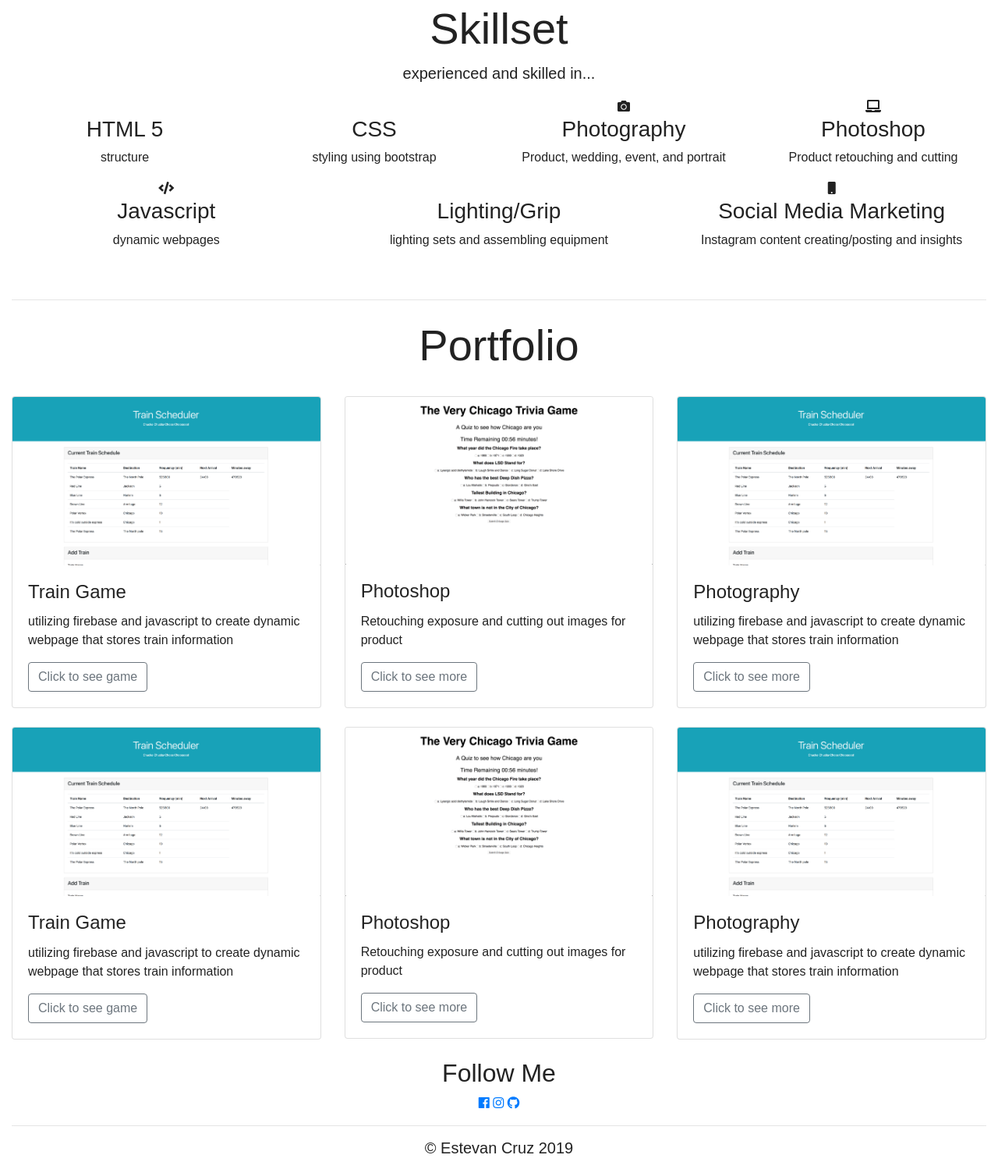
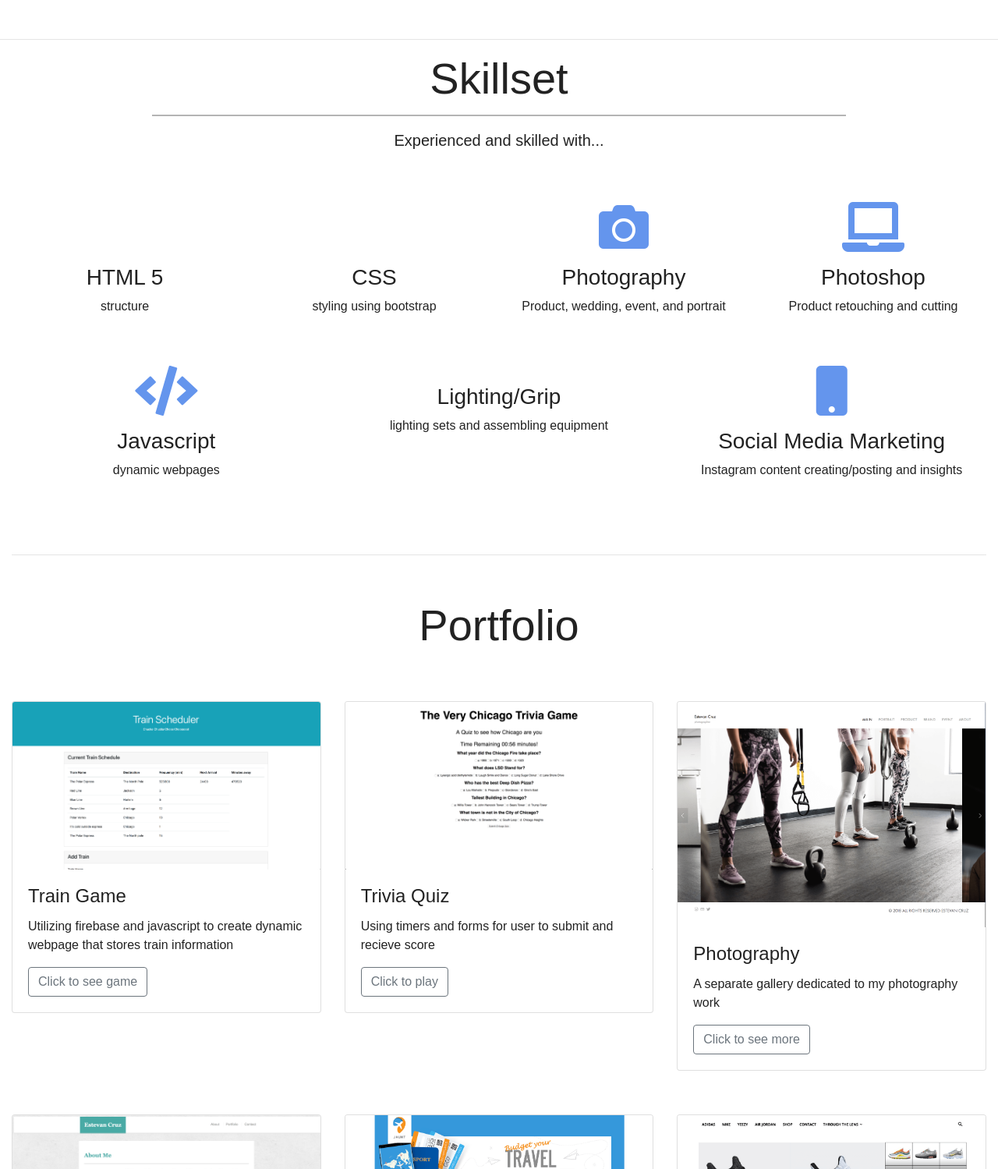
Before and after one commit to estevansta/portfolio, a plain HTML site: page index.html in a window 1280 px wide. Shown: the part 1301-2800 px from the top of the page at 78% size. Drawn offline with nearby package versions, Linux system fonts and the light colour scheme.

Commit message:
images , descriptions and links added to portfolio

```diff
--- a/assets/css/style.css
+++ b/assets/css/style.css
@@ -26,3 +26,35 @@ html, body {
     position: absolute;
     top: 39%;
 }
+
+.jumbotron {
+    padding: 1rem;
+    border-radius: 0;
+}
+
+.padding {
+    padding-bottom: 2rem;
+}
+
+.welcome {
+    width: 75%;
+    margin: 0 auto;
+    padding: top 2rem;
+}
+
+.welcome hr {
+    border-top: 2px solid #b4b4b4;
+    width: 95%;
+    margin-top: .3rem;
+    margin-bottom: 1rem;
+}
+
+.fa-code, .fa-html5, .fa-css3, .fa-camera, .fa-laptop, .fa-mobile, .fa-sun-o{
+    color: cornflowerblue;
+    font-size: 4em;
+    margin: 1rem;
+}
+
+footer {
+    background-color: darkgray;
+}
--- a/index.html
+++ b/index.html
@@ -61,9 +61,9 @@
     <div class="container-fluid padding">
         <div class="row padding text-center">
             <div class="col-lg-6">
-                <h2> Nice to meet you, my name is Estevan Cruz</h2>
-                <p> I am currently a coding Bootcamp student at Northwestern University. I've been a freelance Photographer for 6 years and now i'm venturing
-                        into the world of technology. I work close with brands on collaborative content for social media and I produce visuals for coporate decks.</p>
+                <h2> About me</h2>
+                <p> My name is Estevan Cruz I am currently a coding Bootcamp student at Northwestern University. I've been a freelance Photographer for 6 years as I           venture into the world of technology through coding. I work with several creative agencies to create content for their coporate decks, social media,
+                    and for their clients. </p>
             </div>
             <div class="col-lg-6">
                 <img src="assets/images/about-me.jpg" class="img-fluid">
@@ -81,7 +81,7 @@
             <hr>
             <div class="col-12">
                 <p class="lead">
-                    experienced and skilled in...
+                    Experienced and skilled with...
                 </p>
             </div>
         </div>
@@ -147,7 +147,7 @@
                     <img class="card-img-top" src="assets/images/train-game.png">
                         <div class="card-body">
                             <h4 class="card-title"> Train Game</h4>
-                            <p class="card-text"> utilizing firebase and javascript to create dynamic webpage that stores train information</p>
+                            <p class="card-text"> Utilizing firebase and javascript to create dynamic webpage that stores train information</p>
                             <a href="https://estevansta.github.io/train-scheduler-assignment/" class="btn btn-outline-secondary"> Click to see game</a>
                         </div>
                 </div>
@@ -156,18 +156,18 @@
                 <div class="card">
                     <img class="card-img-top" src="assets/images/trivia-quiz.png">
                         <div class="card-body">
-                            <h4 class="card-title"> Photoshop </h4>
-                            <p class="card-text"> Retouching exposure and cutting out images for product</p>
-                            <a href="http://estevancruz.com/amazon/" class="btn btn-outline-secondary"> Click to see more</a>
+                            <h4 class="card-title"> Trivia Quiz </h4>
+                            <p class="card-text"> Using timers and forms for user to submit and recieve score </p>
+                            <a href="https://estevansta.github.io/TriviaGame/" class="btn btn-outline-secondary"> Click to play</a>
                         </div>
                 </div>
             </div>
             <div class="col-md-4">
                 <div class="card">
-                    <img class="card-img-top" src="assets/images/train-game.png">
+                    <img class="card-img-top" src="assets/images/photo.png">
                         <div class="card-body">
                             <h4 class="card-title"> Photography </h4>
-                            <p class="card-text"> utilizing firebase and javascript to create dynamic webpage that stores train information</p>
+                            <p class="card-text"> A separate gallery dedicated to my photography work</p>
                             <a href="http://estevancruz.com/nike-women/" class="btn btn-outline-secondary"> Click to see more </a>
                         </div>
                 </div>
@@ -178,42 +178,77 @@
     <div class="row padding">
             <div class="col-md-4">
                 <div class="card">
-                    <img class="card-img-top" src="assets/images/train-game.png">
+                    <img class="card-img-top" src="assets/images/bootstrap-portfolio.png">
                         <div class="card-body">
-                            <h4 class="card-title"> Train Game</h4>
-                            <p class="card-text"> utilizing firebase and javascript to create dynamic webpage that stores train information</p>
-                            <a href="https://estevansta.github.io/train-scheduler-assignment/" class="btn btn-outline-secondary"> Click to see game</a>
+                            <h4 class="card-title"> Responsive Media Query Portfolio</h4>
+                            <p class="card-text"> Using media queries to create a dynamic portfolio webpage</p>
+                            <a href="hhttps://estevansta.github.io/Bootstrap-Portfolio/" class="btn btn-outline-secondary"> Click to see page</a>
                         </div>
                 </div>
             </div>
             <div class="col-md-4">
                 <div class="card">
-                    <img class="card-img-top" src="assets/images/trivia-quiz.png">
+                    <img class="card-img-top" src="assets/images/jaunt.png">
                         <div class="card-body">
-                            <h4 class="card-title"> Photoshop </h4>
-                            <p class="card-text"> Retouching exposure and cutting out images for product</p>
-                            <a href="http://estevancruz.com/amazon/" class="btn btn-outline-secondary"> Click to see more</a>
+                            <h4 class="card-title"> Jaunt Web Application </h4>
+                            <p class="card-text"> Group 1 project for Northwestern CodingBootCamp</p>
+                            <a href="https://sheimagh.github.io/Graphic-Savvy/index.html" class="btn btn-outline-secondary"> Click to see webpage</a>
                         </div>
                 </div>
             </div>
             <div class="col-md-4">
                 <div class="card">
-                    <img class="card-img-top" src="assets/images/train-game.png">
+                    <img class="card-img-top" src="assets/images/mn.png">
                         <div class="card-body">
-                            <h4 class="card-title"> Photography </h4>
-                            <p class="card-text"> utilizing firebase and javascript to create dynamic webpage that stores train information</p>
-                            <a href="http://estevancruz.com/nike-women/" class="btn btn-outline-secondary"> Click to see more </a>
+                            <h4 class="card-title"> Wordpress Blogging </h4>
+                            <p class="card-text"> Writing and posting about the latest in sneaker culture</p>
+                            <a href="https://www.modern-notoriety.com/" class="btn btn-outline-secondary"> Click to see more </a>
                         </div>
                 </div>
             </div>
         </div>
     </div>
     <br>
+    <hr>
+<!-- Client List -->
+    <div class="container-fluid padding">
+        <div class="row text-center padding">
+            <div class="col-12">
+                <h3 class="display-5"> Clients I've had the pleasure working with</h3>
+            </div>
+            <div class="col-3">
+                <img src="assets/images/nike.jpg">
+            </div>
+            <div class="col-3">
+                <img src="assets/images/finish-line-logo.jpg">
+            </div>
+            <div class="col-3">
+                <img src="assets/images/limitless-creative.jpg">
+            </div>
+            <div class="col-3">
+                <img src="assets/images/modernnotoriety.png">
+            </div>
+            <div class="col-3">
+                <img src="assets/images/notre.png">
+            </div>
+            <div class="col-3">
+                <img src="assets/images/puma.png">
+            </div>
+            <div class="col-3">
+                <img src="assets/images/jordan.jpg">
+            </div>
+            <div class="col-3">
+                <img src="assets/images/lolla.png">
+            </div>
+        </div>
+    </div>
+
+
 <!-- follow me -social media links -->
     <div class="container-fluid padding">
         <div class="row text-center padding">
             <div class="col-12">
-                <h2> Follow Me</h2>
+                <h2 class="display-4"> Follow Me</h2>
             </div>
             <div class="col-12 social padding">
                  <a href="https://facebook.com/estevansta"><i class="fab fa-facebook"></i></a>
```
Also changed, not shown: assets/images/JD-sports.png (added), assets/images/adidas.png (added), assets/images/finish-line-logo.jpg (added), assets/images/jaunt.png (added), assets/images/jordan.jpg (added), assets/images/jordan.png (added), assets/images/limitless-creative.jpg (added), assets/images/lolla.png (added), assets/images/mn.png (added), assets/images/modernnotoriety.jpeg (added), assets/images/modernnotoriety.png (added), assets/images/nike.jpg (added), assets/images/notre.png (added), assets/images/photo.png (added), 1 more files, 2 other files.
